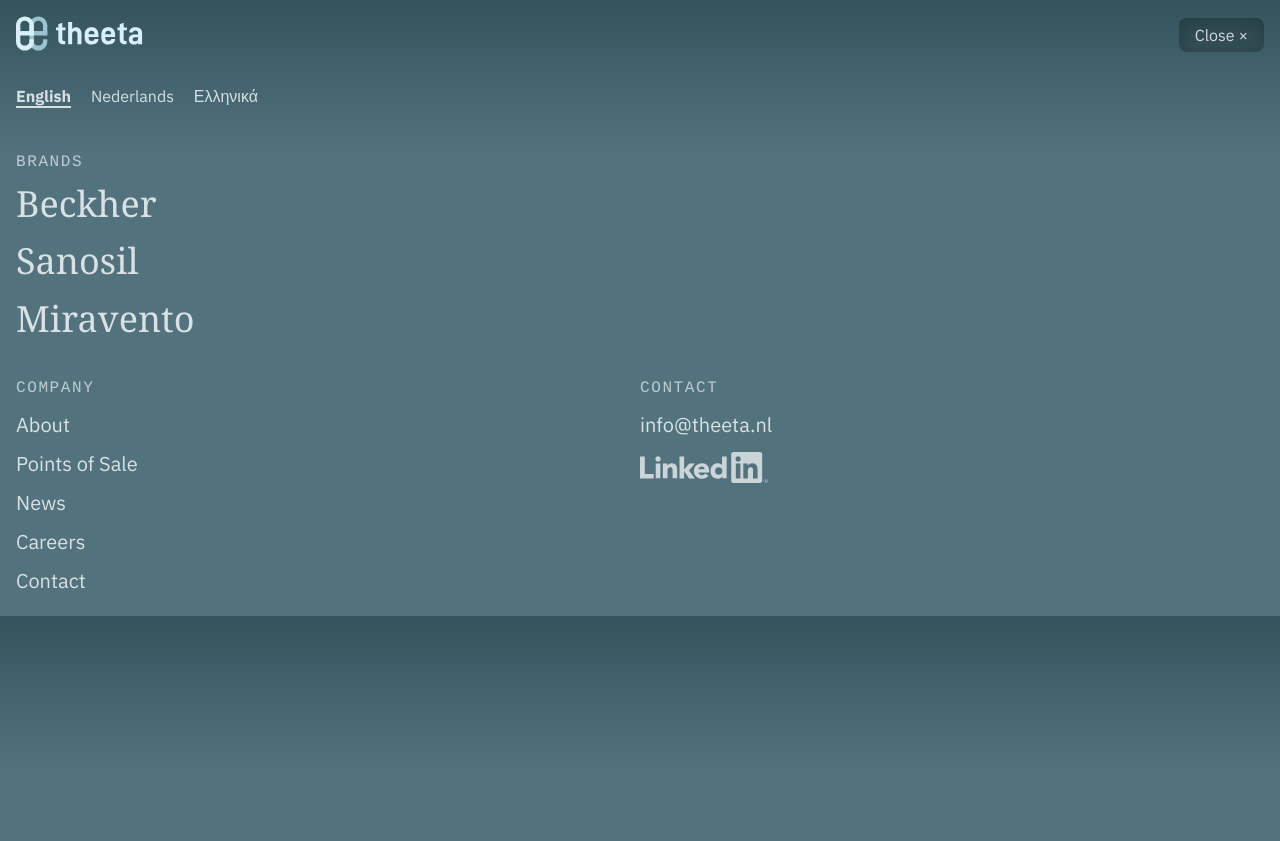
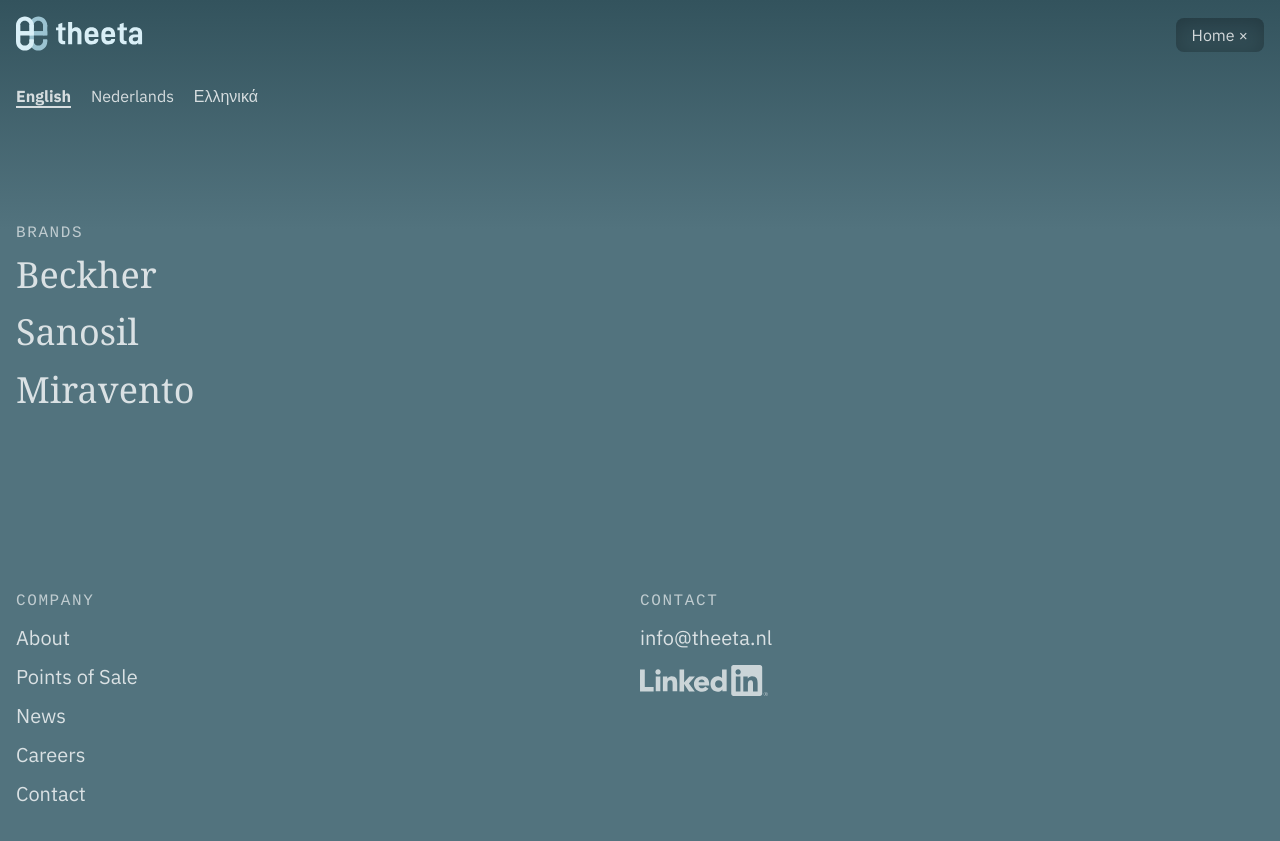
Before and after one commit to anna-filou/theeta.nl-DEMO, a Jekyll site: the page built from en/menu.md, in a window 1280 px wide. Shown: the top 841 px of the page. Built offline with Jekyll 4.4.1, drawn with Linux system fonts in a browser that asks for light colours.

Commit message:
mobile nav improvements

```diff
--- a/_data/navlinks.yml
+++ b/_data/navlinks.yml
@@ -1,4 +1,5 @@
 en:
+  menu-close: Home
   brands:
     - title: Beckher
       url: beckher
@@ -25,6 +26,7 @@ en:
     - title: Contact
       url: contact
 nl:
+  menu-close: Startpagina
   brands:
     - title: Beckher
       url: beckher
@@ -51,6 +53,7 @@ nl:
     - title: Contact
       url: contact
 el:
+  menu-close: Αρχική
   brands:
     - title: Beckher
       url: beckher
--- a/_layouts/nav-mobile.html
+++ b/_layouts/nav-mobile.html
@@ -3,9 +3,9 @@
     <head>
         {% include head.html %}
     </head>
-    <body lang="{{page.lang}}" id="hero" class="bg-hero">
+    <body lang="{{page.lang}}" id="hero" class="bg-hero vh-100">
 
-        <div class="pa3 flex flex-column">
+        <div class="pa3 flex flex-column h-100">
 
             <nav class="flex items-center justify-between w-100">
                 <a class="link dim dib pb0-ns ma0-m w4" href="/{{page.lang}}" title="Go to the Homepage">
@@ -13,7 +13,7 @@
                     {% include logo.html %}
                   </div>
                 </a>
-                <a href="/{{page.lang}}" class="link pv2 ph3 br3 navbox">Close ×</a>
+                <a href="/{{page.lang}}" class="link pv2 ph3 br3 navbox">{{ site.data.navlinks[page.lang].menu-close }} ×</a>
             </nav>
 
             <div class="mt3 pv3">
@@ -22,12 +22,16 @@
                 <a href="/el{% if page.collection %}/{{page.category}}{% endif %}/{{page.ref}}" class="link dim {% if page.lang == 'el' %}bb bw1 b{% endif %}">Ελληνικά</a>
             </div>
 
+            <div class="h-100 flex flex-column justify-around">
+                <div id="brands" class="flex flex-column">
                     <h2 class="f5 label mt4 mb1 o-80">Brands</h2>
                     {% for brand in site.data.navlinks[page.lang].brands %}
                     <a class="f2 serif link dim dib pv2 black" href="/{{page.lang}}/{{brand.url}}/">{{brand.title}}
                     </a>
                     {% endfor %}
+                </div>
 
+                <div id="company">
                     <div class="flex">
                         <div class="w-50">
                             <h2 class="f5 label mt4 mb2 o-80">Company</h2>
@@ -49,6 +53,8 @@
                             </a>
                         </div>
                     </div>
+                </div>
+            </div>
 
 
         </div>
```
Lines whose indentation alone changed are shown as unchanged.
